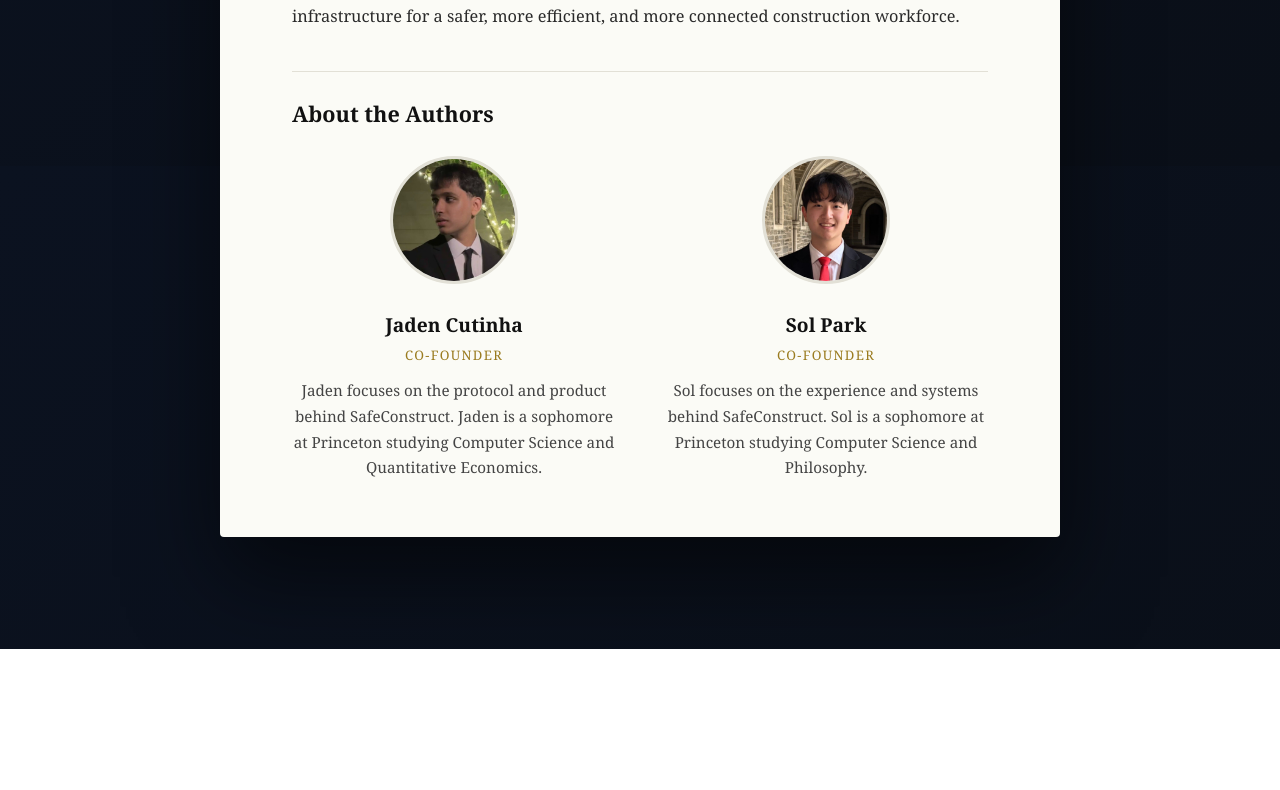
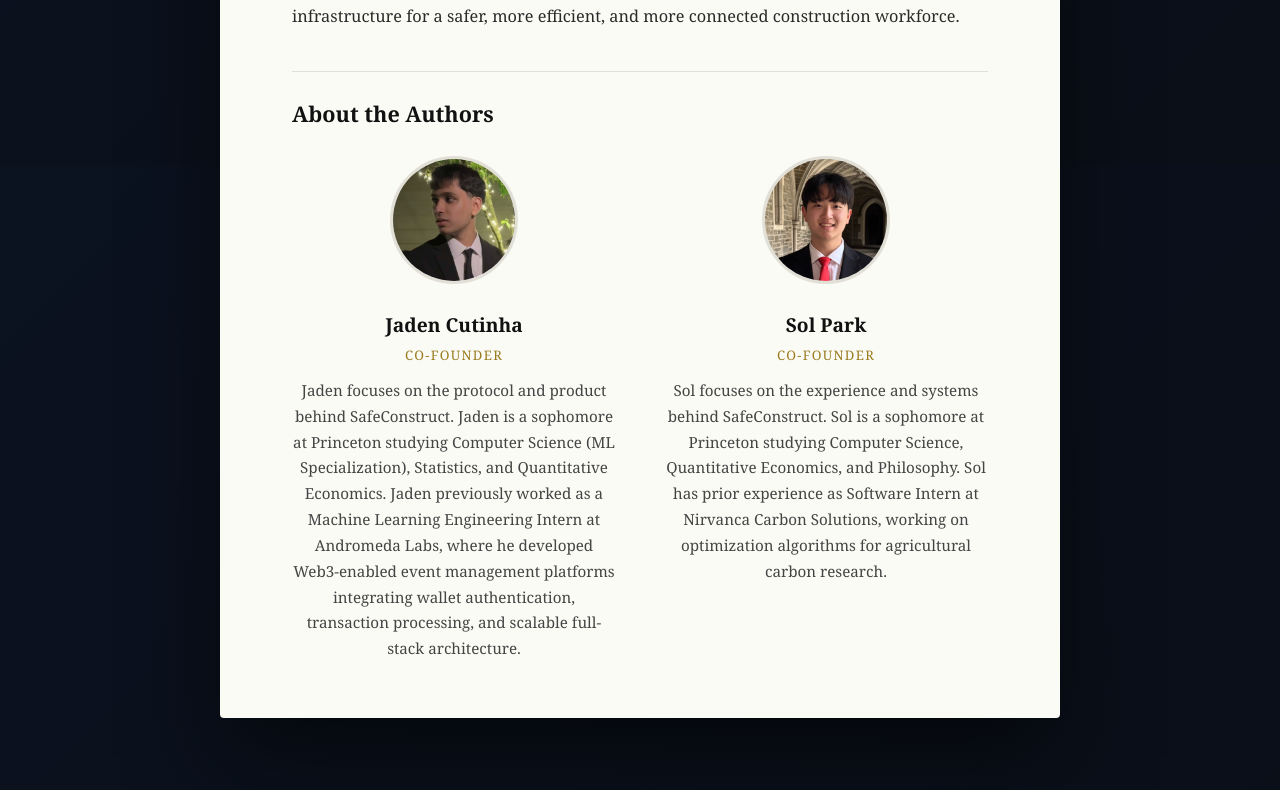
Before and after one commit to sollymolly/SafeConstruct, a Next.js app in the folder web/: page /about in a window 1280 px wide. Shown: the part 3034-3824 px from the top of the page. Before the commit the page ends 3683 px from the top, so only its background shows below. Built offline with nearby package versions, Linux system fonts and the light colour scheme; no server answers.

Commit message:
finish about us

```diff
--- a/web/src/app/about/page.tsx
+++ b/web/src/app/about/page.tsx
@@ -189,7 +189,9 @@ export default function AboutPage() {
               <div className="bio-role">Co-Founder</div>
               <p>
                 Jaden focuses on the protocol and product behind SafeConstruct.
-                Jaden is a sophomore at Princeton studying Computer Science and Quantitative Economics.
+                Jaden is a sophomore at Princeton studying Computer Science (ML Specialization), Statistics, and Quantitative Economics.
+                Jaden previously worked as a Machine Learning Engineering Intern at Andromeda Labs, where he developed Web3-enabled event
+                management platforms integrating wallet authentication, transaction processing, and scalable full-stack architecture.
               </p>
             </div>
             <div className="bio">
@@ -204,7 +206,8 @@ export default function AboutPage() {
               <div className="bio-role">Co-Founder</div>
               <p>
                   Sol focuses on the experience and systems behind SafeConstruct.
-                  Sol is a sophomore at Princeton studying Computer Science and Philosophy.
+                  Sol is a sophomore at Princeton studying Computer Science, Quantitative Economics, and Philosophy.
+                  Sol has prior experience as Software Intern at Nirvanca Carbon Solutions, working on optimization algorithms for agricultural carbon research.
               </p>
             </div>
           </div>
```
